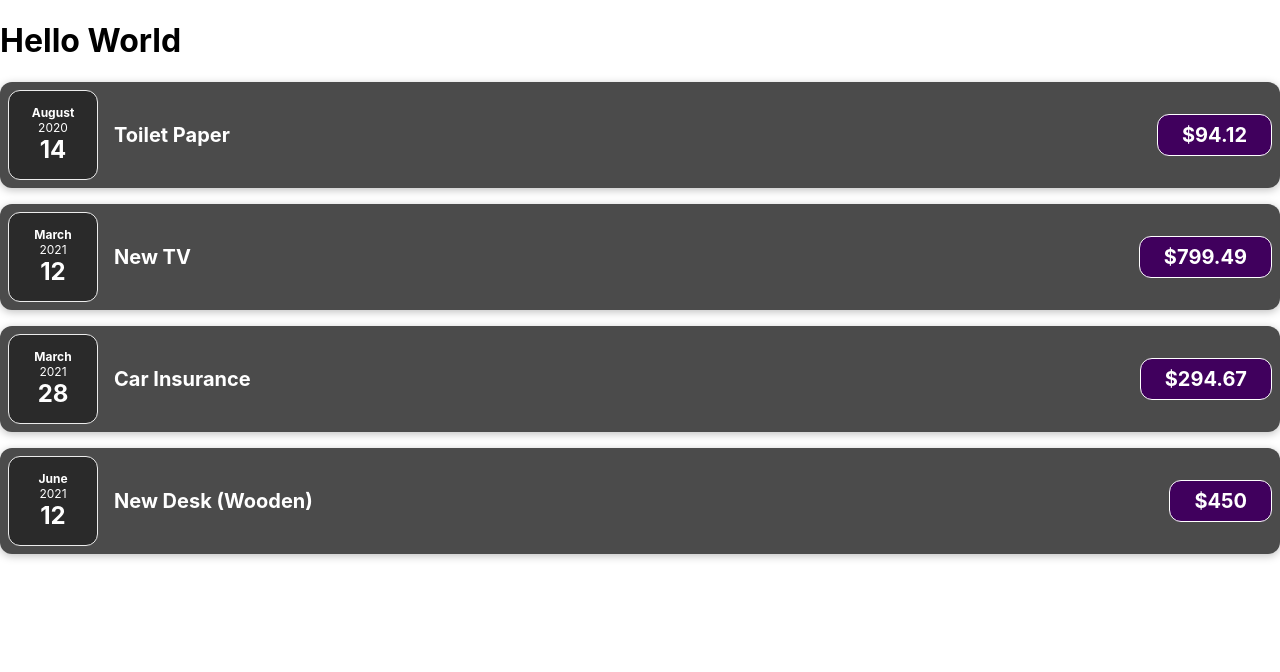
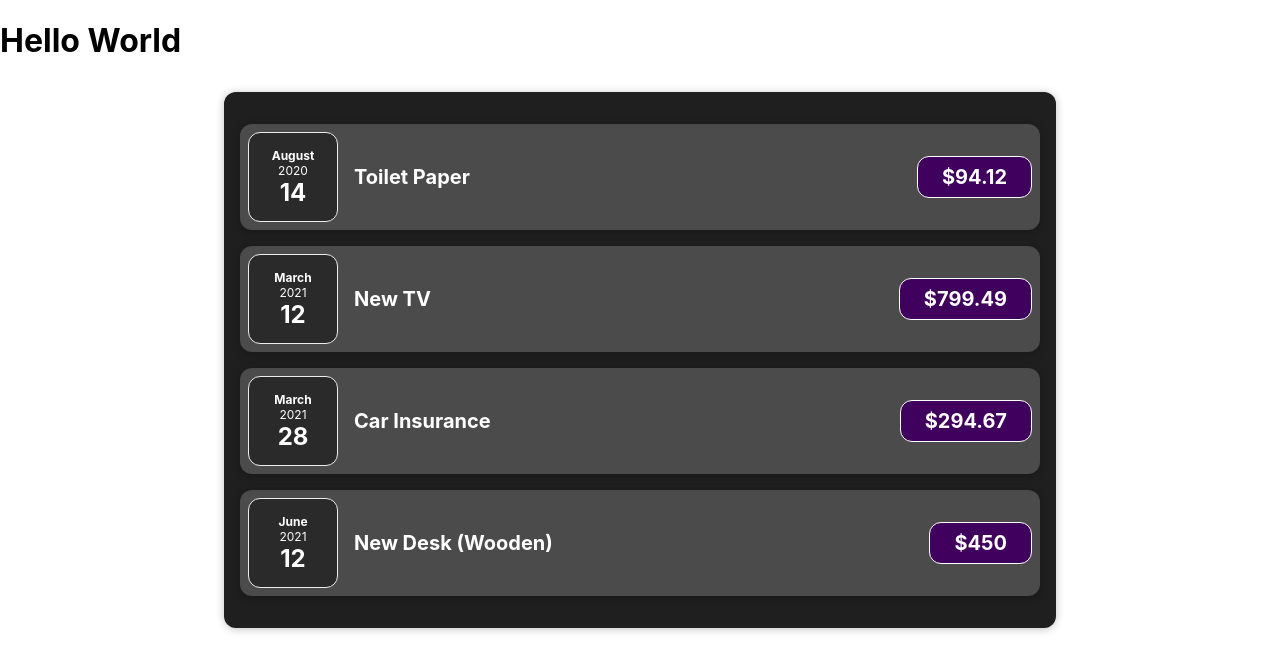
Before and after one commit to devshum/react-working-with-components, a React (Create React App) app: page / in a window 1280 px wide. Shown: the top 672 px of the page. Built offline with nearby package versions, Linux system fonts and the light colour scheme.

Commit message:
assigment 1

```diff
--- a/src/App.js
+++ b/src/App.js
@@ -1,4 +1,4 @@
-import ExpenseItem from "./components/ExpenseItem";
+import Expenses from "./components/Expenses";
 
 function App() {
   const expenses = [
@@ -32,11 +32,7 @@
     <div>
       <h1>Hello World</h1>
 
-      {expenses.map(expense => {
-        return  <ExpenseItem title={expense.title}
-                             amount={expense.amount}
-                             date={expense.date} />
-      })}
+      <Expenses expenses={expenses} />
     </div>
   );
 };
--- a/src/components/ExpenseDate.js
+++ b/src/components/ExpenseDate.js
@@ -8,10 +8,10 @@
   const year = props.date.getFullYear();
 
   return (
-    <div class="expense-date">
-      <div class="expense-date__month">{month}</div>
-      <div class="expense-date__year">{year}</div>
-      <div class="expense-date__day">{day}</div>
+    <div className="expense-date">
+      <div className="expense-date__month">{month}</div>
+      <div className="expense-date__year">{year}</div>
+      <div className="expense-date__day">{day}</div>
     </div>
   );
 };
--- /dev/null
+++ b/src/components/Expenses.css
@@ -0,0 +1,9 @@
+.expenses {
+  padding: 1rem;
+  background-color: rgb(31, 31, 31);
+  margin: 2rem auto;
+  width: 50rem;
+  max-width: 95%;
+  border-radius: 12px;
+  box-shadow: 0 1px 8px rgba(0, 0, 0, 0.25);
+}
--- /dev/null
+++ b/src/components/Expenses.js
@@ -0,0 +1,16 @@
+
+import ExpenseItem from'./ExpenseItem';
+import './Expenses.css';
+
+function Expenses(props) {
+  return (
+    <div className="expenses">
+      { props.expenses.map((expense, index) => <ExpenseItem key={index}
+                                                            date={expense.date}
+                                                            title={expense.title}
+                                                            amount={expense.amount} />) }
+    </div>
+  );
+};
+
+export default Expenses;
```
